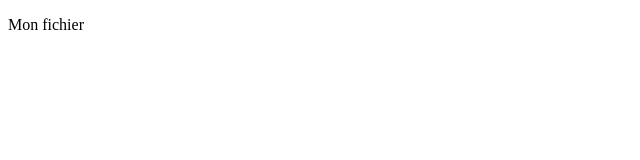
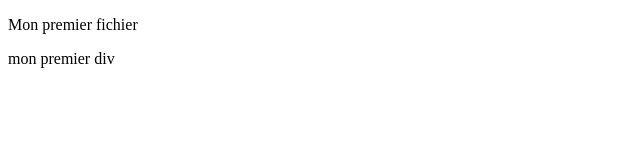
Before and after one commit to celineMend/group1p7, a plain HTML site: page index.html in a window 1280 px wide. Shown: the whole page, without its empty margins (0-640 px from the left). Drawn offline with Linux system fonts and the light colour scheme.

Commit message:
ajout d'un div

```diff
--- a/index.html
+++ b/index.html
@@ -8,7 +8,9 @@
 </head>
 <body>
     <p>
-        Mon fichier
+        Mon premier fichier
     </p>
+    <div>mon premier div</div>
+</body>
 </body>
 </html>
```
